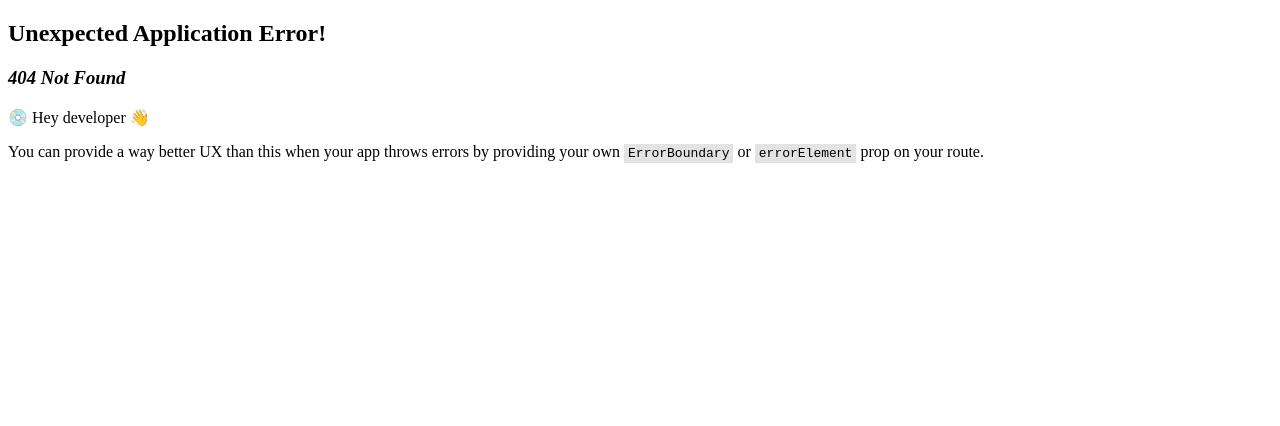
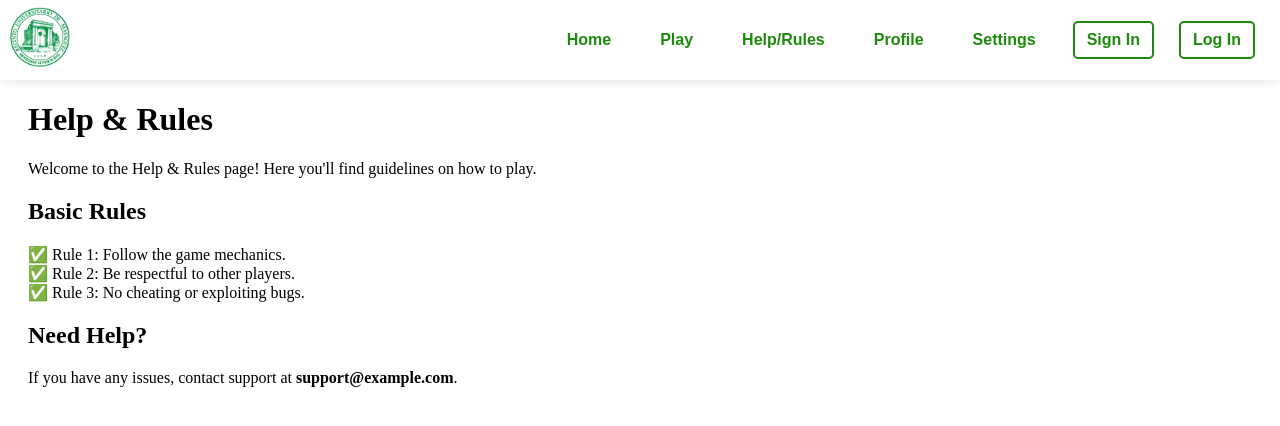
Before and after one commit to uprm-inso4117-2024-2025-s2/semester-project-briscas, a React (Vite) app in the folder Reactapp/react_app/: page /HelpRules in a window 1280 px wide. Before the commit this address had no page. Shown: the top 426 px of the page. Built offline with nearby package versions, Linux system fonts and the light colour scheme.

Commit message:
Nav bar fixes and improvements

```diff
--- a/Reactapp/react_app/src/components/Navbar.tsx
+++ b/Reactapp/react_app/src/components/Navbar.tsx
@@ -1,6 +1,7 @@
 import React, { useState } from 'react';
 import { Link, useNavigate } from 'react-router-dom';
 import "../styles/components/Navbar.css"
+import logoIMG from "../assets/logoIMG.png"
 
 const Navbar = () => {
   const [isLoggedIn, setIsLoggedIn] = useState(false);
@@ -13,17 +14,21 @@ const Navbar = () => {
 
   return (
     <nav className="navbar">
-      <div className="logo">LOGO</div>
+      <div className="logo">
+        <Link to="/">
+          <img src={logoIMG} alt="logoIMG" className="logoIMG" />
+        </Link>
+      </div>
       <div className="nav-menu">
         <Link to="/" className="nav-item">Home</Link>
         <Link to="/play" className="nav-item">Play</Link>
-        <Link to="/help" className="nav-item">Help/Rules</Link>
+        <Link to="/HelpRules" className="nav-item">Help/Rules</Link>
         <Link to="/profile" className="nav-item">Profile</Link>
         <Link to="/settings" className="nav-item">Settings</Link>
         {!isLoggedIn ? (
           <>
-            <Link to="/signin" className="nav-item button-border">Register</Link>
-            <Link to="/register" className="nav-item button-border">Sign In</Link>
+            <Link to="/signin" className="nav-item button-border">Sign In</Link>
+            <Link to="/register" className="nav-item button-border">Log In</Link>
           </>
         ) : (
           <button className="nav-item button-border" onClick={logout}>Logout</button>
--- a/Reactapp/react_app/src/pages/HelpRules.tsx
+++ b/Reactapp/react_app/src/pages/HelpRules.tsx
@@ -0,0 +1,25 @@
+import React from "react";
+import Navbar from "../components/Navbar";
+
+const HelpRules = () => {
+  return (
+    <>
+      <Navbar />
+      <div className="page-content">
+        <h1>Help & Rules</h1>
+        <p>Welcome to the Help & Rules page! Here you'll find guidelines on how to play.</p>
+        <h2>Basic Rules</h2>
+        <ul style={{ listStyleType: "none", padding: 0 }}>
+          <li>✅ Rule 1: Follow the game mechanics.</li>
+          <li>✅ Rule 2: Be respectful to other players.</li>
+          <li>✅ Rule 3: No cheating or exploiting bugs.</li>
+        </ul>
+
+        <h2>Need Help?</h2>
+        <p>If you have any issues, contact support at <strong>support@example.com</strong>.</p>
+      </div>
+    </>
+  );
+};
+
+export default HelpRules;
--- a/Reactapp/react_app/src/pages/Home.tsx
+++ b/Reactapp/react_app/src/pages/Home.tsx
@@ -3,6 +3,7 @@ import Navbar from "../components/Navbar";
 
 const Home = () => {
   return (
+
     <div className="homepage">
       <div className="homepage-content">
         <Navbar/>
--- /dev/null
+++ b/Reactapp/react_app/src/pages/Play.tsx
@@ -0,0 +1,29 @@
+import React from "react";
+import "../styles/pages/Board.css";
+
+const PlayBoard = () => {
+  return (
+    <div className="page-content">
+      {/* Game Board */}
+      <div className="relative w-full max-w-3xl bg-green-900 p-6 rounded-lg shadow-lg border-4 border-yellow-500">
+        <h2 className="text-white text-center text-xl font-bold mb-4">Game Board</h2>
+
+        {/* Card Slots (Example) */}
+        <div className="grid grid-cols-3 gap-4 justify-items-center">
+          <div className="card-slot" />
+          <div className="card-slot" />
+          <div className="card-slot" />
+        </div>
+      </div>
+
+      {/* Player Hand */}
+      <div className="flex gap-4 mt-8">
+        <div className="card">A♠</div>
+        <div className="card">7♦</div>
+        <div className="card">K♣</div>
+      </div>
+    </div>
+  );
+};
+
+export default PlayBoard;
--- a/Reactapp/react_app/src/pages/Profile.tsx
+++ b/Reactapp/react_app/src/pages/Profile.tsx
@@ -11,7 +11,6 @@ const Profile = () => {
         <div className="profile-container">
           <div className="profile-section">
             <div className="profile-icon">
-            {/*profile icon imported from Font Awesome*/}
               <i className="fa fa-user"></i>
             </div>
             <button className="edit-profile-button">EDIT PROFILE</button>
--- a/Reactapp/react_app/src/styles/components/Navbar.css
+++ b/Reactapp/react_app/src/styles/components/Navbar.css
@@ -1,4 +1,4 @@
-/* Navbar container */
+/* Navbar container*/
 .navbar {
     position: fixed;
     top: 0;
@@ -7,12 +7,13 @@
     display: flex;
     align-items: center;
     justify-content: space-between;
-    background-color: white;
+    background-color: rgba(255, 255, 255, 0.8); /* Semi-transparent white */
+    backdrop-filter: blur(8px); /* Smooth blur effect */
     padding: 0px 0px;
     box-shadow: 0 2px 10px rgba(0, 0, 0, 0.1);
     z-index: 1000;
     font-family: Arial, sans-serif;
-    max-height: 15%;
+    max-height: 10%;
   }
 
   /* Logo styles */
@@ -20,7 +21,14 @@
     font-size: 22px;
     font-weight: bold;
     color: #1E8A0D;
-    margin-top: 100px;
+    margin-top: 50px;
+  }
+  .logoIMG {
+    height: 60px;  /* Adjust as needed */
+    width: auto;
+    cursor: pointer;
+    margin-bottom: 50px;
+    margin-left: 10px;
   }
 
   /* Navigation menu */
@@ -45,8 +53,8 @@
   /* Hover effect */
   .nav-item:hover {
     background: rgba(30, 138, 13, 0.1);
-    border-radius: 5px;
-    color: #166c0a;
+    border-radius: 10px;
+    color: #062c03;
   }
 
   /* Sign In & Register buttons with border */
@@ -57,12 +65,18 @@
     transition: background-color 0.3s ease, border-color 0.3s ease;
   }
 
-  /* Hover effect for bordered buttons */
+  /* Hover effect for bordered buttons  1E8A0D;*/
   .button-border:hover {
     background-color: #1E8A0D;
     color: white;
     border-color: #166c0a;
   }
+
+  .page-content {
+    margin-top: 60px;
+    padding: 20px;
+  }
+
 
   /* Responsive Design */
   @media (max-width: 768px) {
--- /dev/null
+++ b/Reactapp/react_app/src/styles/pages/Board.css
@@ -0,0 +1,19 @@
+.card-slot {
+    width: 80px;
+    height: 120px;
+    background: rgba(255, 255, 255, 0.2);
+    border: 2px dashed white;
+    border-radius: 8px;
+  }
+
+  .card {
+    width: 60px;
+    height: 90px;
+    background: white;
+    border-radius: 8px;
+    text-align: center;
+    line-height: 90px;
+    font-size: 24px;
+    font-weight: bold;
+    box-shadow: 2px 2px 8px rgba(0, 0, 0, 0.3);
+  }
--- a/Reactapp/react_app/src/styles/pages/Home_Page.css
+++ b/Reactapp/react_app/src/styles/pages/Home_Page.css
@@ -14,8 +14,8 @@
 
     min-height: 100vh;  /* Ensures it covers the full screen */
     width: 100%;
-
-
+    margin-left: -9px;
+    position: fixed;
   }
 
   .homepage-content {
@@ -27,6 +27,7 @@
     align-items: center;
     margin-left: 200px;
     gap: 20px;
+    position: fixed;
 }
 
   .briscas-title{
@@ -34,6 +35,7 @@
     font-weight: bold;
     margin-bottom: 0;
     color: rgb(30,30,30);
+
   }
 
   .select-players-button {
--- a/Reactapp/react_app/src/styles/pages/Profile_Page.css
+++ b/Reactapp/react_app/src/styles/pages/Profile_Page.css
@@ -2,6 +2,8 @@
 .profile-page {
     position: relative;
     min-height: 100vh;
+    overflow: hidden;
+    position: fixed;
   }
 
   /* background image container */
@@ -15,20 +17,23 @@
     background-size: cover;
     opacity: 0.4; /* 40% opacity*/
     z-index: -1;
+    position: fixed;
   }
 
   /* Main content area */
   .content {
     position: relative;
     z-index: 1;
+
   }
 
   /* adjust position of profile fields */
   .profile-container {
     display: flex;
     align-items: flex-start;
-    padding-top: 225px;
+    padding-top: 120px;
     padding-left: 200px;
+
   }
 
   /* column for user info */
@@ -36,6 +41,7 @@
     display: flex;
     flex-direction: column;
     align-items: center;
+
   }
 
   /* icon area */
```
Also changed, not shown: Reactapp/react_app/src/main.tsx (+9 -4 lines), Reactapp/react_app/src/assets/logoIMG.png (added), Reactapp/react_app/src/styles/pages/Help_Page.css (added).
